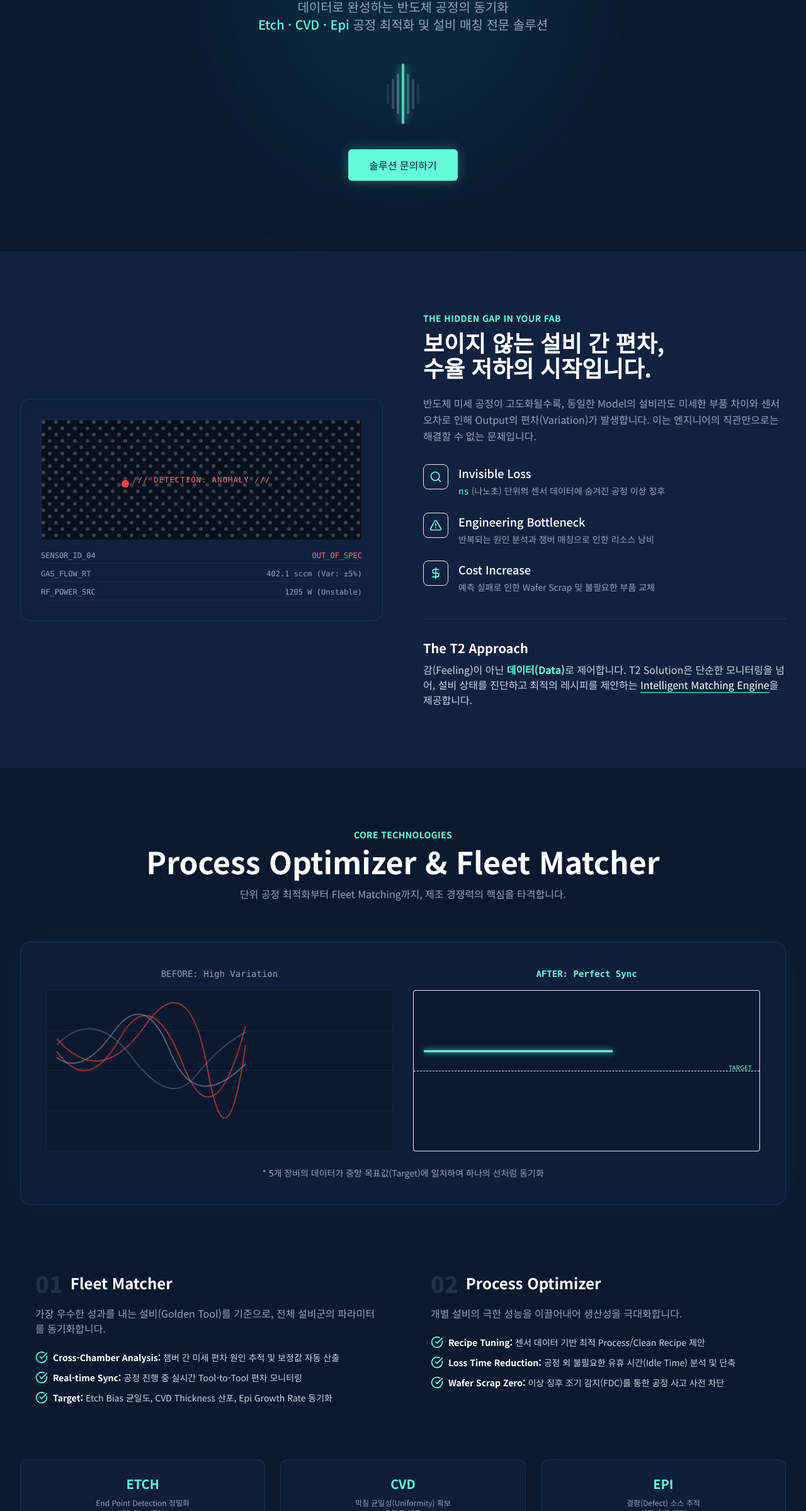
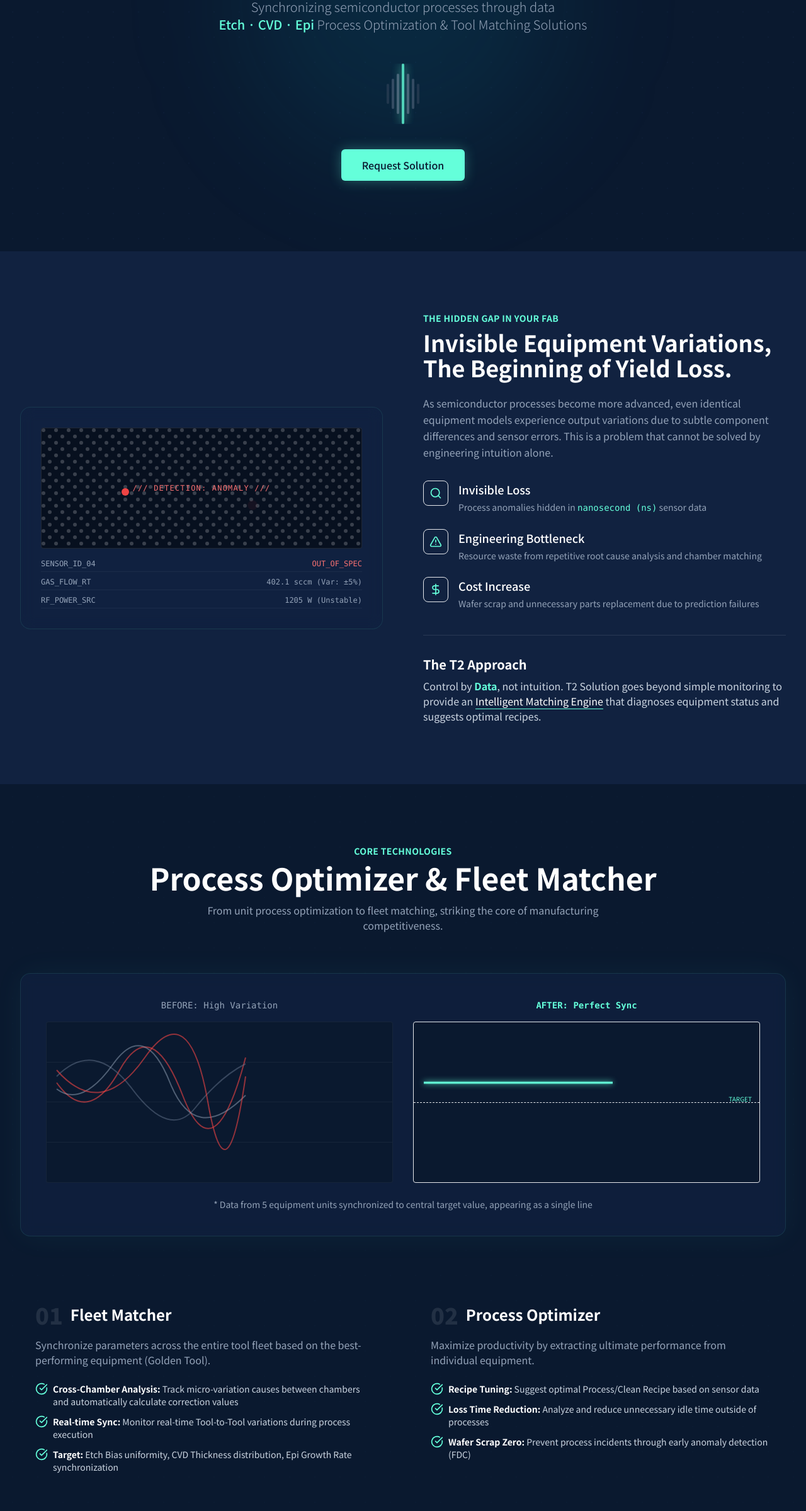
Before and after one commit to ivy214/T-Square, a plain HTML site: page brochure.html in a window 1280 px wide. Shown: the part 401-2800 px from the top of the page at 63% size. Drawn offline with nearby package versions, Linux system fonts and the light colour scheme.

Commit message:
feat: Translate brochure and index page content from Korean to English.

```diff
--- a/brochure.html
+++ b/brochure.html
@@ -1,10 +1,10 @@
 <!DOCTYPE html>
-<html lang="ko">
+<html lang="en">
 
 <head>
     <meta charset="UTF-8">
     <meta name="viewport" content="width=device-width, initial-scale=1.0">
-    <title>T2 Solution - 반도체 공정 최적화</title>
+    <title>T2 Solution - Semiconductor Process Optimization</title>
     <script src="https://cdn.tailwindcss.com"></script>
     <link href="https://fonts.googleapis.com/css2?family=Noto+Sans+KR:wght@300;400;500;700;900&display=swap"
         rel="stylesheet">
@@ -137,8 +137,9 @@
                 <span class="gradient-text">Beyond Limits</span>
             </h1>
             <p class="mt-4 max-w-2xl mx-auto text-xl text-slate-400 font-light">
-                데이터로 완성하는 반도체 공정의 동기화<br>
-                <span class="text-cyan font-medium">Etch · CVD · Epi</span> 공정 최적화 및 설비 매칭 전문 솔루션
+                Synchronizing semiconductor processes through data<br>
+                <span class="text-cyan font-medium">Etch · CVD · Epi</span> Process Optimization & Tool Matching
+                Solutions
             </p>
 
             <!-- Abstract Sync Visual -->
@@ -156,7 +157,7 @@
             <div class="mt-10">
                 <a href="#contact"
                     class="inline-flex items-center px-8 py-3 border border-transparent text-base font-medium rounded-md text-[#0a192f] bg-cyan hover:bg-cyan/80 transition-all shadow-[0_0_20px_rgba(100,255,218,0.3)]">
-                    솔루션 문의하기
+                    Request Solution
                 </a>
             </div>
         </div>
@@ -189,11 +190,14 @@
                         <!-- Data Stream UI -->
                         <div class="space-y-2 font-mono text-xs text-slate-400">
                             <div class="flex justify-between border-b border-white/5 pb-1">
-                                <span>SENSOR_ID_04</span><span class="text-red-400">OUT_OF_SPEC</span></div>
+                                <span>SENSOR_ID_04</span><span class="text-red-400">OUT_OF_SPEC</span>
+                            </div>
                             <div class="flex justify-between border-b border-white/5 pb-1">
-                                <span>GAS_FLOW_RT</span><span>402.1 sccm (Var: ±5%)</span></div>
+                                <span>GAS_FLOW_RT</span><span>402.1 sccm (Var: ±5%)</span>
+                            </div>
                             <div class="flex justify-between border-b border-white/5 pb-1">
-                                <span>RF_POWER_SRC</span><span>1205 W (Unstable)</span></div>
+                                <span>RF_POWER_SRC</span><span>1205 W (Unstable)</span>
+                            </div>
                         </div>
                     </div>
                 </div>
@@ -202,12 +206,13 @@
                 <div>
                     <h2 class="text-cyan font-bold tracking-wide uppercase text-sm mb-2">The Hidden Gap in Your Fab</h2>
                     <h3 class="text-3xl md:text-4xl font-bold text-white mb-6">
-                        보이지 않는 설비 간 편차,<br>
-                        수율 저하의 시작입니다.
+                        Invisible Equipment Variations,<br>
+                        The Beginning of Yield Loss.
                     </h3>
                     <p class="text-slate-400 mb-8 leading-relaxed">
-                        반도체 미세 공정이 고도화될수록, 동일한 Model의 설비라도 미세한 부품 차이와 센서 오차로 인해 Output의 편차(Variation)가 발생합니다. 이는 엔지니어의
-                        직관만으로는 해결할 수 없는 문제입니다.
+                        As semiconductor processes become more advanced, even identical equipment models experience
+                        output variations due to subtle component differences and sensor errors. This is a problem that
+                        cannot be solved by engineering intuition alone.
                     </p>
 
                     <ul class="space-y-6">
@@ -218,8 +223,8 @@
                             </div>
                             <div class="ml-4">
                                 <h4 class="text-lg font-medium text-white">Invisible Loss</h4>
-                                <p class="text-slate-400 text-sm mt-1"><span class="text-cyan font-mono">ns</span> (나노초)
-                                    단위의 센서 데이터에 숨겨진 공정 이상 징후</p>
+                                <p class="text-slate-400 text-sm mt-1">Process anomalies hidden in <span
+                                        class="text-cyan font-mono">nanosecond (ns)</span> sensor data</p>
                             </div>
                         </li>
                         <li class="flex items-start">
@@ -229,7 +234,8 @@
                             </div>
                             <div class="ml-4">
                                 <h4 class="text-lg font-medium text-white">Engineering Bottleneck</h4>
-                                <p class="text-slate-400 text-sm mt-1">반복되는 원인 분석과 챔버 매칭으로 인한 리소스 낭비</p>
+                                <p class="text-slate-400 text-sm mt-1">Resource waste from repetitive root cause
+                                    analysis and chamber matching</p>
                             </div>
                         </li>
                         <li class="flex items-start">
@@ -239,7 +245,8 @@
                             </div>
                             <div class="ml-4">
                                 <h4 class="text-lg font-medium text-white">Cost Increase</h4>
-                                <p class="text-slate-400 text-sm mt-1">예측 실패로 인한 Wafer Scrap 및 불필요한 부품 교체</p>
+                                <p class="text-slate-400 text-sm mt-1">Wafer scrap and unnecessary parts replacement due
+                                    to prediction failures</p>
                             </div>
                         </li>
                     </ul>
@@ -247,9 +254,10 @@
                     <div class="mt-10 pt-8 border-t border-white/10">
                         <h4 class="text-xl font-bold text-white mb-2">The T2 Approach</h4>
                         <p class="text-slate-300">
-                            감(Feeling)이 아닌 <span class="text-cyan font-bold">데이터(Data)</span>로 제어합니다. T2 Solution은 단순한
-                            모니터링을 넘어, 설비 상태를 진단하고 최적의 레시피를 제안하는 <span
-                                class="text-white border-b border-cyan">Intelligent Matching Engine</span>을 제공합니다.
+                            Control by <span class="text-cyan font-bold">Data</span>, not intuition. T2 Solution goes
+                            beyond simple monitoring to provide an <span
+                                class="text-white border-b border-cyan">Intelligent Matching Engine</span> that
+                            diagnoses equipment status and suggests optimal recipes.
                         </p>
                     </div>
                 </div>
@@ -267,7 +275,8 @@
                     Process Optimizer & Fleet Matcher
                 </h3>
                 <p class="mt-4 text-slate-400 max-w-2xl mx-auto">
-                    단위 공정 최적화부터 Fleet Matching까지, 제조 경쟁력의 핵심을 타격합니다.
+                    From unit process optimization to fleet matching, striking the core of manufacturing
+                    competitiveness.
                 </p>
             </div>
 
@@ -324,7 +333,7 @@
                     </div>
                 </div>
                 <div class="text-center mt-6 text-sm text-slate-400">
-                    * 5개 장비의 데이터가 중앙 목표값(Target)에 일치하여 하나의 선처럼 동기화
+                    * Data from 5 equipment units synchronized to central target value, appearing as a single line
                 </div>
             </div>
 
@@ -335,22 +344,23 @@
                         <span class="text-4xl font-black text-white/10">01</span>
                         <h3 class="text-2xl font-bold text-white">Fleet Matcher</h3>
                     </div>
-                    <p class="text-slate-400 mb-6">가장 우수한 성과를 내는 설비(Golden Tool)를 기준으로, 전체 설비군의 파라미터를 동기화합니다.</p>
+                    <p class="text-slate-400 mb-6">Synchronize parameters across the entire tool fleet based on the
+                        best-performing equipment (Golden Tool).</p>
                     <ul class="space-y-3 text-sm text-slate-300">
                         <li class="flex items-start gap-2">
                             <i data-lucide="check-circle" class="w-5 h-5 text-cyan shrink-0"></i>
-                            <span><strong class="text-white">Cross-Chamber Analysis:</strong> 챔버 간 미세 편차 원인 추적 및 보정값 자동
-                                산출</span>
+                            <span><strong class="text-white">Cross-Chamber Analysis:</strong> Track micro-variation
+                                causes between chambers and automatically calculate correction values</span>
                         </li>
                         <li class="flex items-start gap-2">
                             <i data-lucide="check-circle" class="w-5 h-5 text-cyan shrink-0"></i>
-                            <span><strong class="text-white">Real-time Sync:</strong> 공정 진행 중 실시간 Tool-to-Tool 편차
-                                모니터링</span>
+                            <span><strong class="text-white">Real-time Sync:</strong> Monitor real-time Tool-to-Tool
+                                variations during process execution</span>
                         </li>
                         <li class="flex items-start gap-2">
                             <i data-lucide="check-circle" class="w-5 h-5 text-cyan shrink-0"></i>
-                            <span><strong class="text-white">Target:</strong> Etch Bias 균일도, CVD Thickness 산포, Epi
-                                Growth Rate 동기화</span>
+                            <span><strong class="text-white">Target:</strong> Etch Bias uniformity, CVD Thickness
+                                distribution, Epi Growth Rate synchronization</span>
                         </li>
                     </ul>
                 </div>
@@ -361,22 +371,23 @@
                         <span class="text-4xl font-black text-white/10">02</span>
                         <h3 class="text-2xl font-bold text-white">Process Optimizer</h3>
                     </div>
-                    <p class="text-slate-400 mb-6">개별 설비의 극한 성능을 이끌어내어 생산성을 극대화합니다.</p>
+                    <p class="text-slate-400 mb-6">Maximize productivity by extracting ultimate performance from
+                        individual equipment.</p>
                     <ul class="space-y-3 text-sm text-slate-300">
                         <li class="flex items-start gap-2">
                             <i data-lucide="check-circle" class="w-5 h-5 text-cyan shrink-0"></i>
-                            <span><strong class="text-white">Recipe Tuning:</strong> 센서 데이터 기반 최적 Process/Clean Recipe
-                                제안</span>
+                            <span><strong class="text-white">Recipe Tuning:</strong> Suggest optimal Process/Clean
+                                Recipe based on sensor data</span>
                         </li>
                         <li class="flex items-start gap-2">
                             <i data-lucide="check-circle" class="w-5 h-5 text-cyan shrink-0"></i>
-                            <span><strong class="text-white">Loss Time Reduction:</strong> 공정 외 불필요한 유휴 시간(Idle Time) 분석
-                                및 단축</span>
+                            <span><strong class="text-white">Loss Time Reduction:</strong> Analyze and reduce
+                                unnecessary idle time outside of processes</span>
                         </li>
                         <li class="flex items-start gap-2">
                             <i data-lucide="check-circle" class="w-5 h-5 text-cyan shrink-0"></i>
-                            <span><strong class="text-white">Wafer Scrap Zero:</strong> 이상 징후 조기 감지(FDC)를 통한 공정 사고 사전
-                                차단</span>
+                            <span><strong class="text-white">Wafer Scrap Zero:</strong> Prevent process incidents
+                                through early anomaly detection (FDC)</span>
                         </li>
                     </ul>
                 </div>
@@ -386,15 +397,15 @@
             <div class="mt-16 grid grid-cols-1 md:grid-cols-3 gap-6">
                 <div class="glass-card p-6 rounded-xl text-center">
                     <div class="text-cyan font-bold text-xl mb-2">ETCH</div>
-                    <p class="text-xs text-slate-400">End Point Detection 정밀화<br>CD Bias 제어</p>
+                    <p class="text-xs text-slate-400">Enhanced End Point Detection<br>CD Bias Control</p>
                 </div>
                 <div class="glass-card p-6 rounded-xl text-center">
                     <div class="text-cyan font-bold text-xl mb-2">CVD</div>
-                    <p class="text-xs text-slate-400">막질 균일성(Uniformity) 확보<br>오염도 예측</p>
+                    <p class="text-xs text-slate-400">Film Uniformity Assurance<br>Contamination Prediction</p>
                 </div>
                 <div class="glass-card p-6 rounded-xl text-center">
                     <div class="text-cyan font-bold text-xl mb-2">EPI</div>
-                    <p class="text-xs text-slate-400">결함(Defect) 소스 추적<br>성장 속도 제어</p>
+                    <p class="text-xs text-slate-400">Defect Source Tracking<br>Growth Rate Control</p>
                 </div>
             </div>
         </div>
@@ -405,7 +416,7 @@
         <div class="max-w-7xl mx-auto px-4 sm:px-6 lg:px-8">
             <div class="text-center mb-16">
                 <h2 class="text-3xl font-bold text-white mb-4">Expected Benefits</h2>
-                <p class="text-slate-400">T2 Solution 도입 시 얻을 수 있는 정량적 효과입니다.</p>
+                <p class="text-slate-400">Quantitative benefits you can achieve by implementing T2 Solution.</p>
             </div>
 
             <div class="grid grid-cols-1 md:grid-cols-2 lg:grid-cols-4 gap-8 mb-20">
@@ -417,7 +428,8 @@
                     </div>
                     <h3 class="text-lg font-bold text-white mb-2">Productivity Up</h3>
                     <p class="text-sm text-slate-400 leading-relaxed px-4">
-                        Loss Time 제거 및 설비 가동률 향상을 통한 <br><strong class="text-cyan">Total Throughput 증대</strong>
+                        <strong class="text-cyan">Total Throughput Increase</strong> through Loss Time elimination and
+                        equipment utilization improvement
                     </p>
                 </div>
                 <!-- Benefit 2 -->
@@ -428,7 +440,8 @@
                     </div>
                     <h3 class="text-lg font-bold text-white mb-2">Quality Assurance</h3>
                     <p class="text-sm text-slate-400 leading-relaxed px-4">
-                        설비 간 산포 제거로 <br><strong class="text-cyan">Wafer Scrap 및 Rework 비용 감소</strong>
+                        <strong class="text-cyan">Reduced Wafer Scrap & Rework Costs</strong> by eliminating
+                        tool-to-tool variation
                     </p>
                 </div>
                 <!-- Benefit 3 -->
@@ -439,7 +452,8 @@
                     </div>
                     <h3 class="text-lg font-bold text-white mb-2">Maintenance Optimized</h3>
                     <p class="text-sm text-slate-400 leading-relaxed px-4">
-                        부품 수명 예측 및 예지 보전(CBM)으로 <br><strong class="text-cyan">설비 Down Time 최소화</strong>
+                        <strong class="text-cyan">Minimize Equipment Downtime</strong> through parts life prediction and
+                        Condition-Based Maintenance (CBM)
                     </p>
                 </div>
                 <!-- Benefit 4 -->
@@ -450,7 +464,8 @@
                     </div>
                     <h3 class="text-lg font-bold text-white mb-2">Engineer Empowered</h3>
                     <p class="text-sm text-slate-400 leading-relaxed px-4">
-                        데이터 분석 자동화로 단순 업무 제거,<br><strong class="text-cyan">엔지니어의 Insight 강화</strong>
+                        <strong class="text-cyan">Empower Engineer Insight</strong> by automating data analysis and
+                        eliminating routine tasks
                     </p>
                 </div>
             </div>
@@ -465,7 +480,7 @@
                     Perfect Match, <span class="text-cyan">Maximum Yield.</span>
                 </h2>
                 <p class="text-lg text-slate-300 mb-10 max-w-2xl mx-auto">
-                    귀사의 팹(Fab) 데이터에 숨겨진 마진을 찾아드립니다. 지금 바로 문의하세요.
+                    We uncover hidden margins in your fab data. Contact us now.
                 </p>
 
                 <div
@@ -475,11 +490,11 @@
                         <ul class="space-y-4">
                             <li class="flex items-center gap-3 text-slate-300">
                                 <i data-lucide="map-pin" class="w-5 h-5 text-slate-500"></i>
-                                <span>[사무실 주소 입력]</span>
+                                <span>[Office Address]</span>
                             </li>
                             <li class="flex items-center gap-3 text-slate-300">
                                 <i data-lucide="phone" class="w-5 h-5 text-slate-500"></i>
-                                <span>[전화번호 입력]</span>
+                                <span>[Phone Number]</span>
                             </li>
                             <li class="flex items-center gap-3 text-slate-300">
                                 <i data-lucide="mail" class="w-5 h-5 text-slate-500"></i>
@@ -495,7 +510,7 @@
                         </div>
                         <button
                             class="w-full bg-cyan text-[#0a192f] font-bold py-3 px-6 rounded hover:bg-white transition-colors">
-                            제안서 요청하기
+                            Request Proposal
                         </button>
                     </div>
                 </div>
```
Also changed, not shown: index.html (+1 -0 lines).
